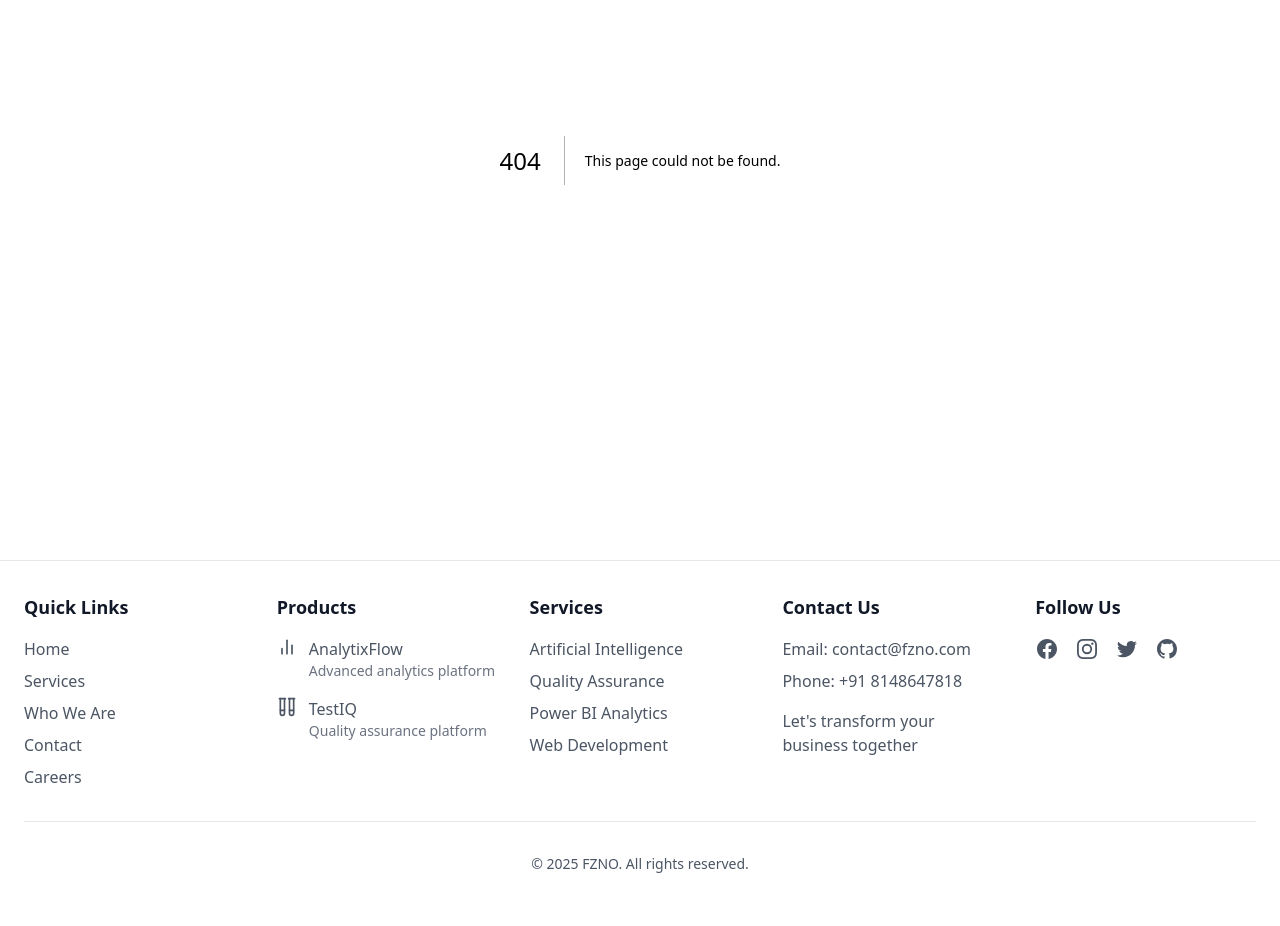
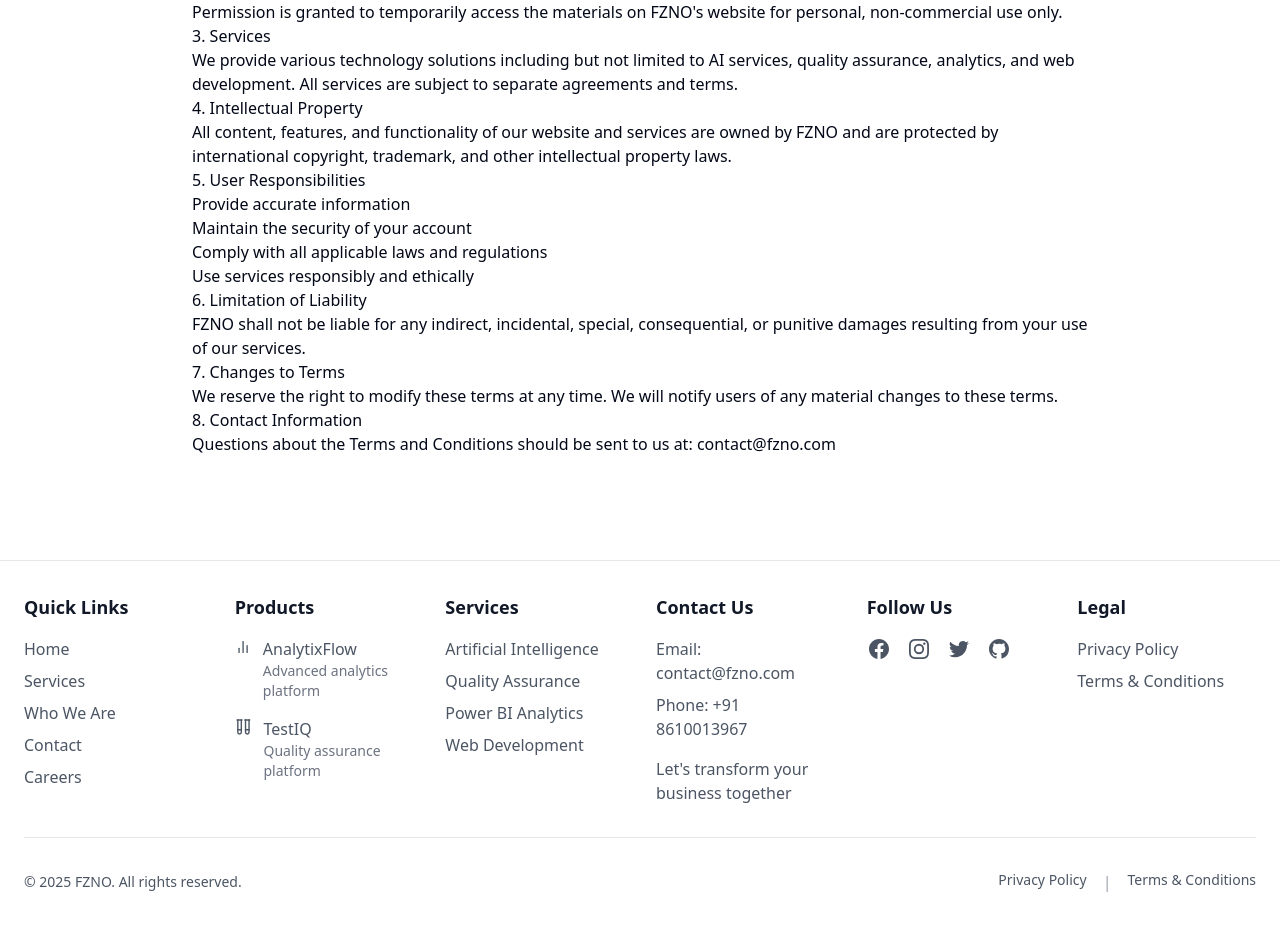
Before and after one commit to Janiarafath/fzno-web, a Next.js app: page /terms-conditions in a window 1280 px wide. Before the commit this address had no page. Shown: the part 240-1166 px from the top of the page. Built offline with nearby package versions, Linux system fonts and the light colour scheme.

Commit message:
first commit

```diff
--- /dev/null
+++ b/app/privacy-policy/page.tsx
@@ -0,0 +1,56 @@
+export default function PrivacyPolicyPage() {
+  return (
+    <div className="min-h-screen pt-24 pb-12">
+      <div className="container mx-auto px-4 sm:px-6 lg:px-8">
+        <div className="max-w-4xl mx-auto prose dark:prose-invert">
+          <h1>Privacy Policy</h1>
+          <p className="lead">Last updated: {new Date().toLocaleDateString()}</p>
+
+          <h2>1. Information We Collect</h2>
+          <p>
+            We collect information that you provide directly to us, information we obtain automatically when you visit
+            our website, and information from third-party sources.
+          </p>
+
+          <h2>2. How We Use Your Information</h2>
+          <p>We use the information we collect to:</p>
+          <ul>
+            <li>Provide, maintain, and improve our services</li>
+            <li>Process your transactions</li>
+            <li>Send you technical notices and support messages</li>
+            <li>Communicate with you about products, services, and events</li>
+            <li>Protect against malicious or fraudulent activity</li>
+          </ul>
+
+          <h2>3. Information Sharing</h2>
+          <p>
+            We do not sell your personal information. We may share your information with third parties only in the ways
+            described in this privacy policy.
+          </p>
+
+          <h2>4. Data Security</h2>
+          <p>
+            We implement appropriate technical and organizational measures to protect the security of your personal
+            information.
+          </p>
+
+          <h2>5. Your Rights</h2>
+          <p>You have the right to:</p>
+          <ul>
+            <li>Access your personal information</li>
+            <li>Correct inaccurate information</li>
+            <li>Request deletion of your information</li>
+            <li>Object to our use of your information</li>
+            <li>Withdraw consent</li>
+          </ul>
+
+          <h2>6. Contact Us</h2>
+          <p>
+            If you have any questions about this Privacy Policy, please contact us at:{" "}
+            <a href="mailto:contact@fzno.com">contact@fzno.com</a>
+          </p>
+        </div>
+      </div>
+    </div>
+  )
+}
--- /dev/null
+++ b/app/terms-conditions/page.tsx
@@ -0,0 +1,62 @@
+export default function TermsConditionsPage() {
+  return (
+    <div className="min-h-screen pt-24 pb-12">
+      <div className="container mx-auto px-4 sm:px-6 lg:px-8">
+        <div className="max-w-4xl mx-auto prose dark:prose-invert">
+          <h1>Terms and Conditions</h1>
+          <p className="lead">Last updated: {new Date().toLocaleDateString()}</p>
+
+          <h2>1. Agreement to Terms</h2>
+          <p>
+            By accessing our website and services, you agree to be bound by these Terms and Conditions and all
+            applicable laws and regulations.
+          </p>
+
+          <h2>2. Use License</h2>
+          <p>
+            Permission is granted to temporarily access the materials on FZNO's website for personal, non-commercial use
+            only.
+          </p>
+
+          <h2>3. Services</h2>
+          <p>
+            We provide various technology solutions including but not limited to AI services, quality assurance,
+            analytics, and web development. All services are subject to separate agreements and terms.
+          </p>
+
+          <h2>4. Intellectual Property</h2>
+          <p>
+            All content, features, and functionality of our website and services are owned by FZNO and are protected by
+            international copyright, trademark, and other intellectual property laws.
+          </p>
+
+          <h2>5. User Responsibilities</h2>
+          <ul>
+            <li>Provide accurate information</li>
+            <li>Maintain the security of your account</li>
+            <li>Comply with all applicable laws and regulations</li>
+            <li>Use services responsibly and ethically</li>
+          </ul>
+
+          <h2>6. Limitation of Liability</h2>
+          <p>
+            FZNO shall not be liable for any indirect, incidental, special, consequential, or punitive damages resulting
+            from your use of our services.
+          </p>
+
+          <h2>7. Changes to Terms</h2>
+          <p>
+            We reserve the right to modify these terms at any time. We will notify users of any material changes to
+            these terms.
+          </p>
+
+          <h2>8. Contact Information</h2>
+          <p>
+            Questions about the Terms and Conditions should be sent to us at:{" "}
+            <a href="mailto:contact@fzno.com">contact@fzno.com</a>
+          </p>
+        </div>
+      </div>
+    </div>
+  )
+}
--- a/components/footer.tsx
+++ b/components/footer.tsx
@@ -20,7 +20,7 @@ const Footer = () => {
   return (
     <footer className="bg-white dark:bg-gray-900 border-t border-gray-200 dark:border-gray-800">
       <div className="container mx-auto px-6 py-8">
-        <div className="grid grid-cols-1 md:grid-cols-5 gap-8">
+        <div className="grid grid-cols-1 md:grid-cols-6 gap-8">
           <div>
             <h4 className="text-lg font-semibold mb-4 text-gray-900 dark:text-gray-100">Quick Links</h4>
             <ul className="space-y-2">
@@ -85,7 +85,7 @@ const Footer = () => {
               </li>
               <li>
                 <a
-                  href="https://dr5hn.github.io/coming-soon/"
+                  href="https://fznotestiq.netlify.app/"
                   target="_blank"
                   rel="noopener noreferrer"
                   className="flex items-start gap-3 text-gray-600 dark:text-gray-400 hover:text-purple-600 dark:hover:text-purple-400"
@@ -139,7 +139,7 @@ const Footer = () => {
           <div>
             <h4 className="text-lg font-semibold mb-4 text-gray-900 dark:text-gray-100">Contact Us</h4>
             <p className="text-gray-600 dark:text-gray-400">Email: contact@fzno.com</p>
-            <p className="text-gray-600 dark:text-gray-400 mt-2">Phone: +91 8148647818</p>
+            <p className="text-gray-600 dark:text-gray-400 mt-2">Phone: +91 8610013967</p>
             <p className="text-gray-600 dark:text-gray-400 mt-4">Let's transform your business together</p>
           </div>
           <div>
@@ -183,11 +183,50 @@ const Footer = () => {
               </a>
             </div>
           </div>
+          <div>
+            <h4 className="text-lg font-semibold mb-4 text-gray-900 dark:text-gray-100">Legal</h4>
+            <ul className="space-y-2">
+              <li>
+                <Link
+                  href="/privacy-policy"
+                  className="text-gray-600 dark:text-gray-400 hover:text-purple-600 dark:hover:text-purple-400"
+                >
+                  Privacy Policy
+                </Link>
+              </li>
+              <li>
+                <Link
+                  href="/terms-conditions"
+                  className="text-gray-600 dark:text-gray-400 hover:text-purple-600 dark:hover:text-purple-400"
+                >
+                  Terms & Conditions
+                </Link>
+              </li>
+            </ul>
+          </div>
         </div>
+
         <div className="mt-8 pt-8 border-t border-gray-200 dark:border-gray-800">
-          <p className="text-gray-600 dark:text-gray-400 text-sm text-center">
-            &copy; {new Date().getFullYear()} FZNO. All rights reserved.
-          </p>
+          <div className="flex flex-col md:flex-row justify-between items-center">
+            <p className="text-gray-600 dark:text-gray-400 text-sm">
+              &copy; {new Date().getFullYear()} FZNO. All rights reserved.
+            </p>
+            <div className="flex space-x-4 mt-4 md:mt-0">
+              <Link
+                href="/privacy-policy"
+                className="text-gray-600 dark:text-gray-400 hover:text-purple-600 dark:hover:text-purple-400 text-sm"
+              >
+                Privacy Policy
+              </Link>
+              <span className="text-gray-400">|</span>
+              <Link
+                href="/terms-conditions"
+                className="text-gray-600 dark:text-gray-400 hover:text-purple-600 dark:hover:text-purple-400 text-sm"
+              >
+                Terms & Conditions
+              </Link>
+            </div>
+          </div>
         </div>
       </div>
     </footer>
--- a/components/header.tsx
+++ b/components/header.tsx
@@ -20,7 +20,7 @@ const products = [
     title: "TestIQ",
     description: "Intelligent test automation and quality assurance platform",
     icon: <TestTubes className="w-6 h-6 text-purple-500" />,
-    href: "https://dr5hn.github.io/coming-soon/",
+    href: "https://fznotestiq.netlify.app/",
   },
 ];
 
```
